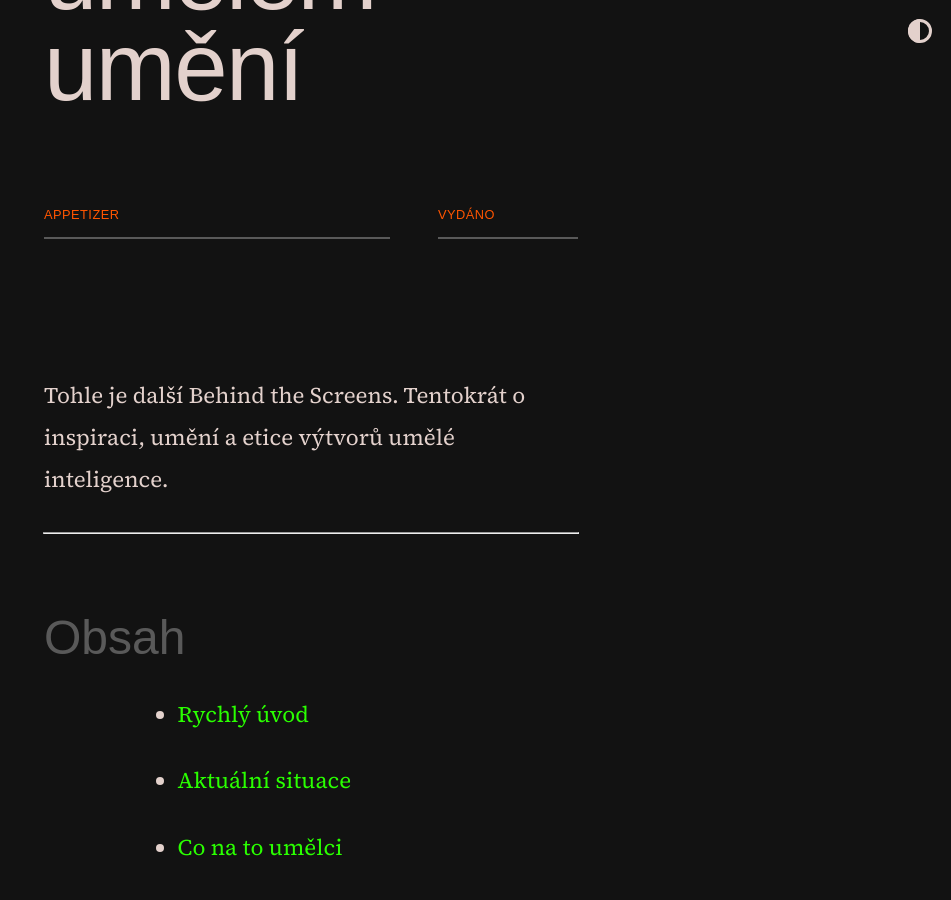
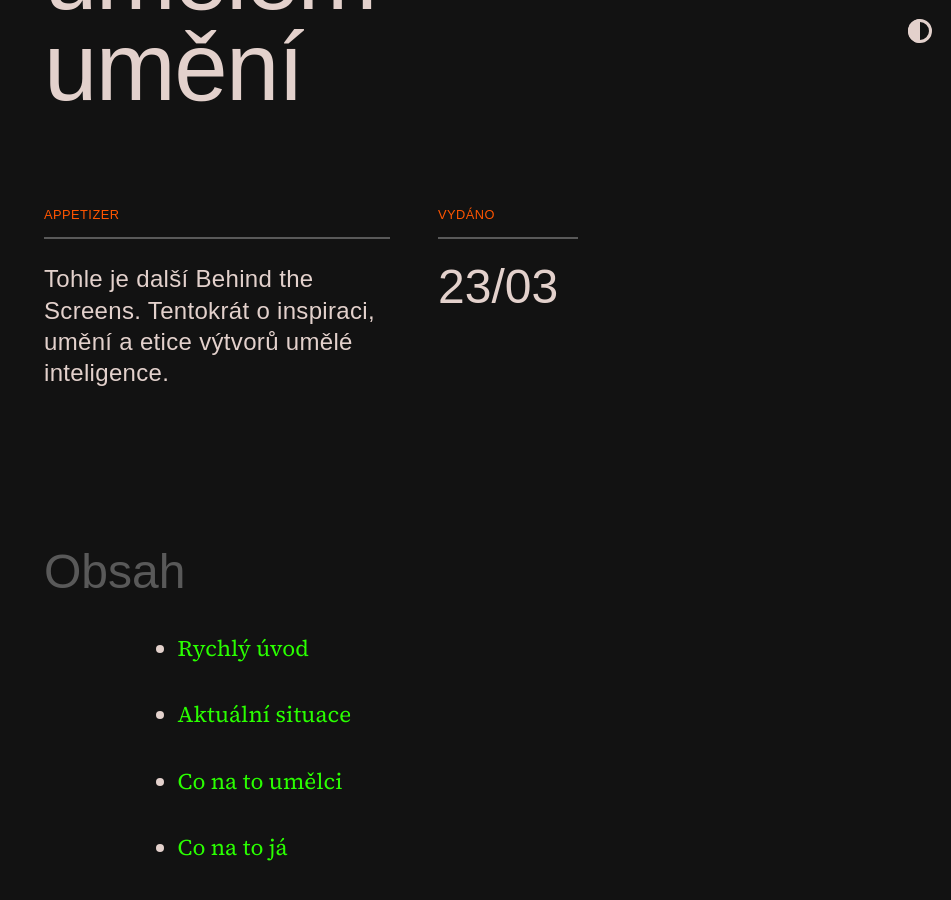
Before and after one commit to scherrer-txt/bts, a Jekyll site: the page built from _posts/2023-02-01-o-umelem-umeni.md, in a window 1280 px wide and 900 px high, scrolled down 505 px. Shown: the whole window, without its empty margins (329-1280 px from the left). Built offline with Jekyll 4.4.1, drawn with Linux system fonts in a browser that asks for light colours; some web fonts are replaced.

Commit message:
Update 2023-02-01-o-umelem-umeni.md

```diff
--- a/_posts/2023-02-01-o-umelem-umeni.md
+++ b/_posts/2023-02-01-o-umelem-umeni.md
@@ -1,15 +1,11 @@
 ---
 layout: post
 title: O umělém umění
-subtitle: Behind the Screens
+perex: Tohle je další Behind the Screens. Tentokrát o inspiraci, umění a etice výtvorů umělé inteligence.
+order: 10
+release: 23/03
 author: scherrer.txt
 thumbnail: /assets/bts-10-thumb.png
-img: /assets/bts-10-thumb.png
-order: 10
----
-
-Tohle je další Behind the Screens. Tentokrát o inspiraci, umění a etice výtvorů umělé inteligence.
-
 ---
 
 ### Obsah
```
